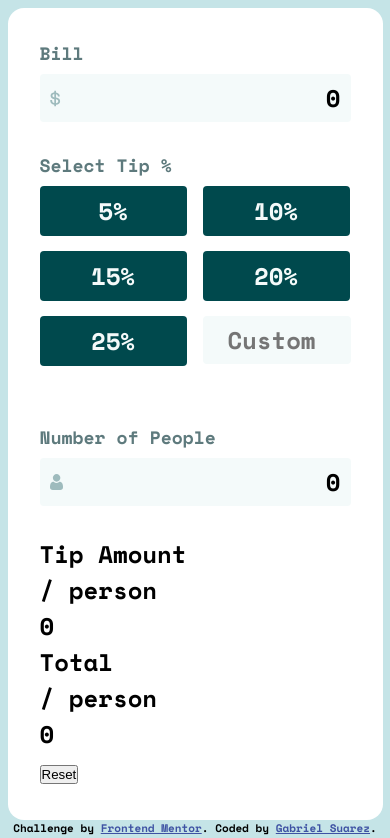
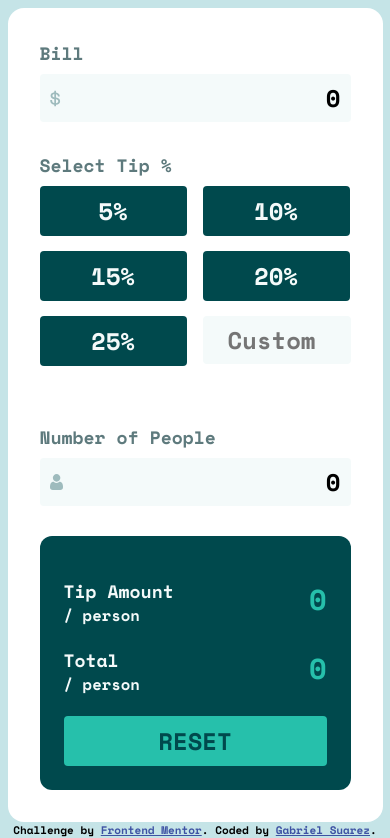
Before and after one commit to GabrielSB19/tip-calculator-app-main, a plain HTML site: page index.html in a window 390 px wide. Shown: the part 124-962 px from the top of the page. Drawn offline with nearby package versions, Linux system fonts and the light colour scheme.

Commit message:
Finished the style to Mobile view

```diff
--- a/index.html
+++ b/index.html
@@ -31,11 +31,8 @@
         <input class="btns__button-custom" type="number" placeholder="Custom">
       </fieldset>
 
-      <label class="inputs-section__people-label" for="people">Number of People</label>
-      <input class="inputs-section__people-input" type="number" id="people" value="0">
-    </div>
-    <div class="result-section">
-
+      <label class="inputs-section__people-label" for="people">Number of People <span class="alert"></span> </label>
+      <input class="inputs-section__people-input " type="number" id="people" value="0">
     </div>
 
     <div class="result-section">
@@ -51,7 +48,7 @@
         </div>
         <p class="results__total-value">0</p>
       </div>
-      <button>Reset</button>
+      <button class="result-section__reset">Reset</button>
     </div>
   </section>
 
--- a/scss/style.scss
+++ b/scss/style.scss
@@ -64,3 +64,59 @@
         color: variables.$DarkGrayishCyan;
     }
 }
+
+.error{
+    border: 1px solid rgb(164, 68, 68);
+}
+
+.result-section{
+    background-color: variables.$VeryDarkCyan;
+    border-radius: 12px;
+    padding: 42px 24px 24px;
+    display: flex;
+    flex-direction: column;
+    justify-content: space-between;
+    &__reset{
+        background-color: variables.$StrongCyan;
+        height: 50px;
+        color: variables.$VeryDarkCyan;
+        text-transform: uppercase;
+        font-size: 1em;
+        font-family: variables.$InputFont;
+        border: none;
+        border-radius: 4px;
+        &:hover{
+            cursor: pointer;
+            background-color: variables.$LightGrayishCyan;
+        }
+    }
+}
+
+.results{
+    display: grid;
+    grid-template-columns: 1fr 1fr;
+    margin-bottom: 20px;
+    gap: 20px;
+    &__tip-amount{
+        font-size: 0.75em;
+        color: variables.$VeryLightGrayishCyan;
+    }
+    &__tip-person{
+        font-size: 0.65em;
+        color: variables.$VeryLightGrayishCyan;
+    }
+    &__tip-value{
+        font-size: 1.2em;
+        color: variables.$StrongCyan;
+        text-align: right;
+    }
+    &__total-amount{
+        @extend .results__tip-amount;
+    }
+    &__total-person{
+        @extend .results__tip-person;
+    }
+    &__total-value{
+        @extend .results__tip-value;
+    }
+}
```
Also changed, not shown: style.css, 1 other file.
